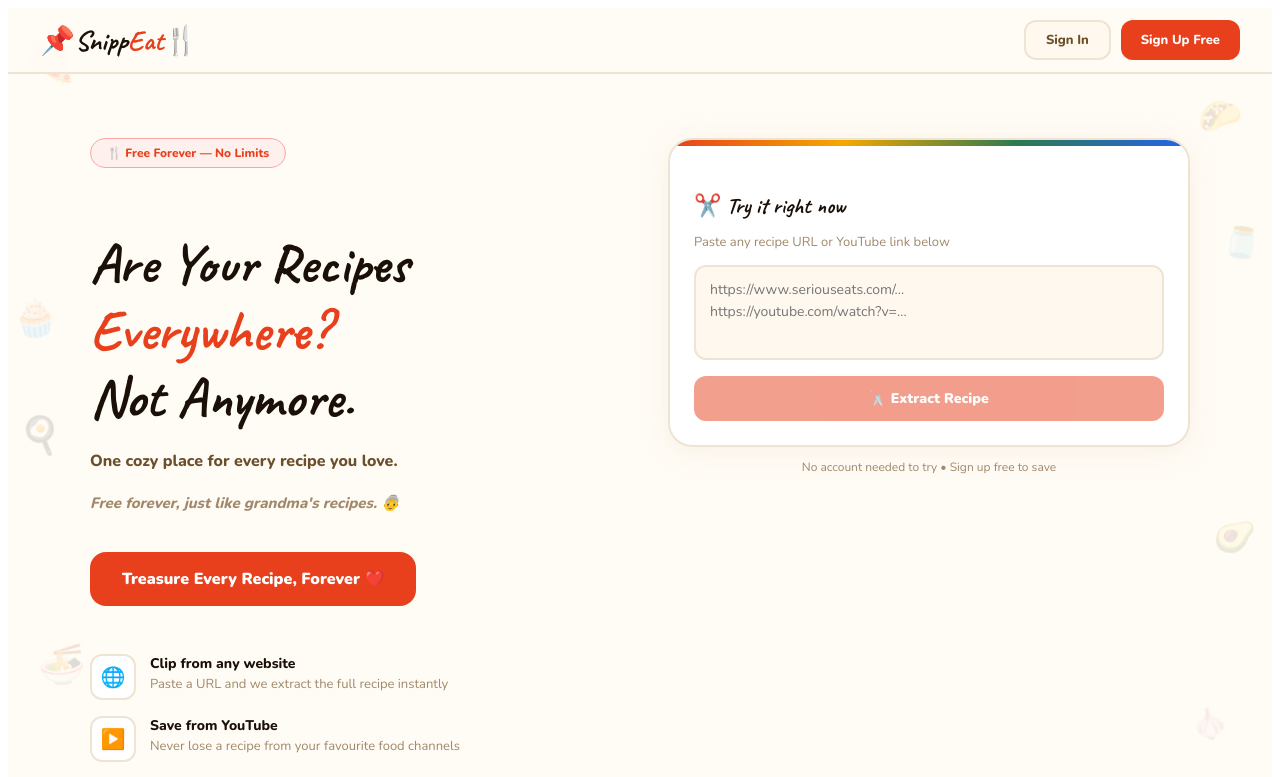
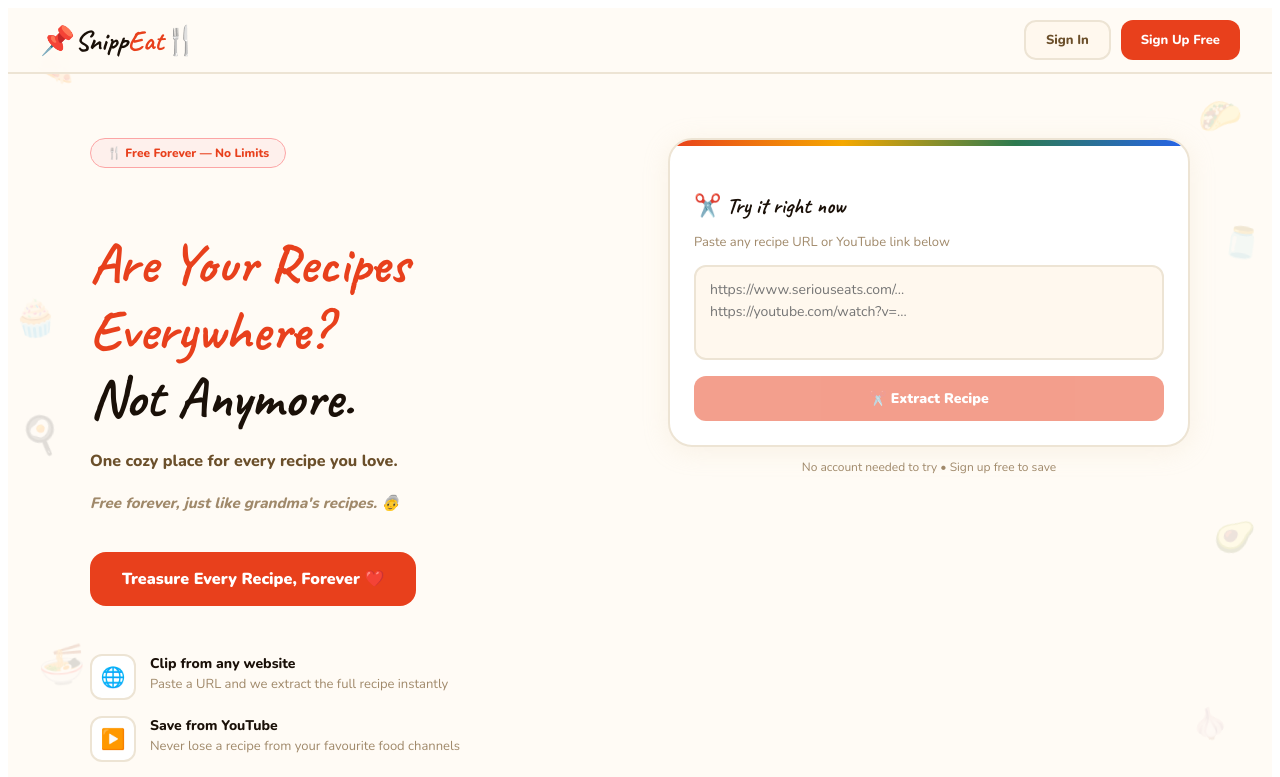
Before and after one commit to meghanayadav-15/SnippEat, a Next.js app: page / in a window 1280 px wide. Shown: the top 777 px of the page. Built offline with nearby package versions, Linux system fonts and the light colour scheme.

Commit message:
Update index.js

```diff
--- a/pages/index.js
+++ b/pages/index.js
@@ -90,8 +90,8 @@ export default function Landing() {
           <div style={{ display:'inline-block', background:'#fef0ec', borderRadius:99, padding:'6px 16px', fontSize:12, fontWeight:800, color:'#e8401c', marginBottom:24, border:'1.5px solid #fca5a5' }}>
             🍴 Free Forever — No Limits
           </div>
-        <h1 style={{ fontFamily:'Caveat, cursive', fontSize:56, fontWeight:700, lineHeight:1.2, marginBottom:16, color:'#1a1008' }}>
-            Are Your Recipes <span style={{ color:'#e8401c' }}>Everywhere?</span><br/>
+          <h1 style={{ fontFamily:'Caveat, cursive', fontSize:56, fontWeight:700, lineHeight:1.2, marginBottom:16, color:'#1a1008' }}>
+            <span style={{ color:'#e8401c' }}>Are Your Recipes Everywhere?</span><br/>
             Not Anymore.
           </h1>
           <p style={{ fontSize:16, color:'#6b4f2a', lineHeight:1.75, marginBottom:8, maxWidth:420, fontWeight:800 }}>
```
